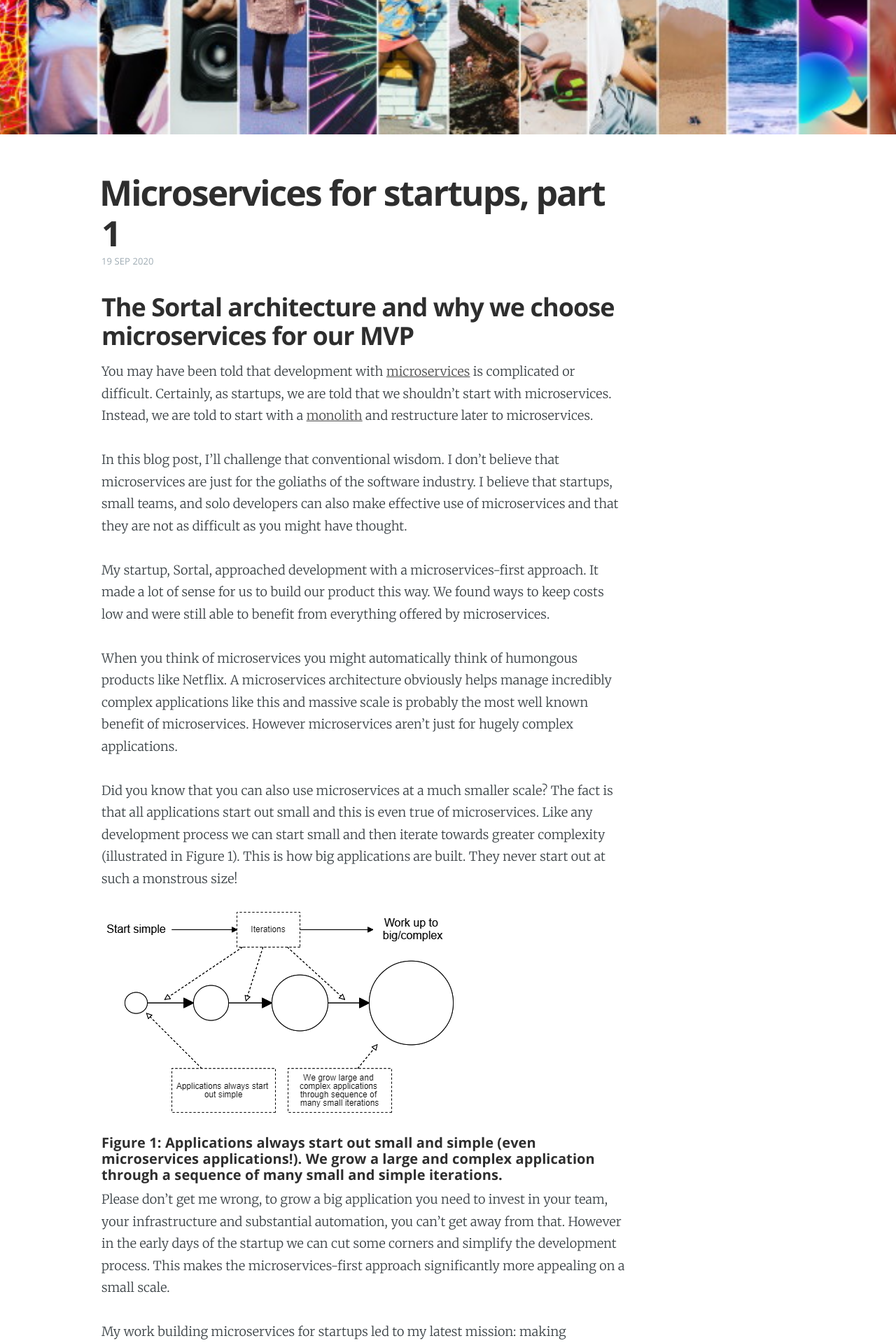
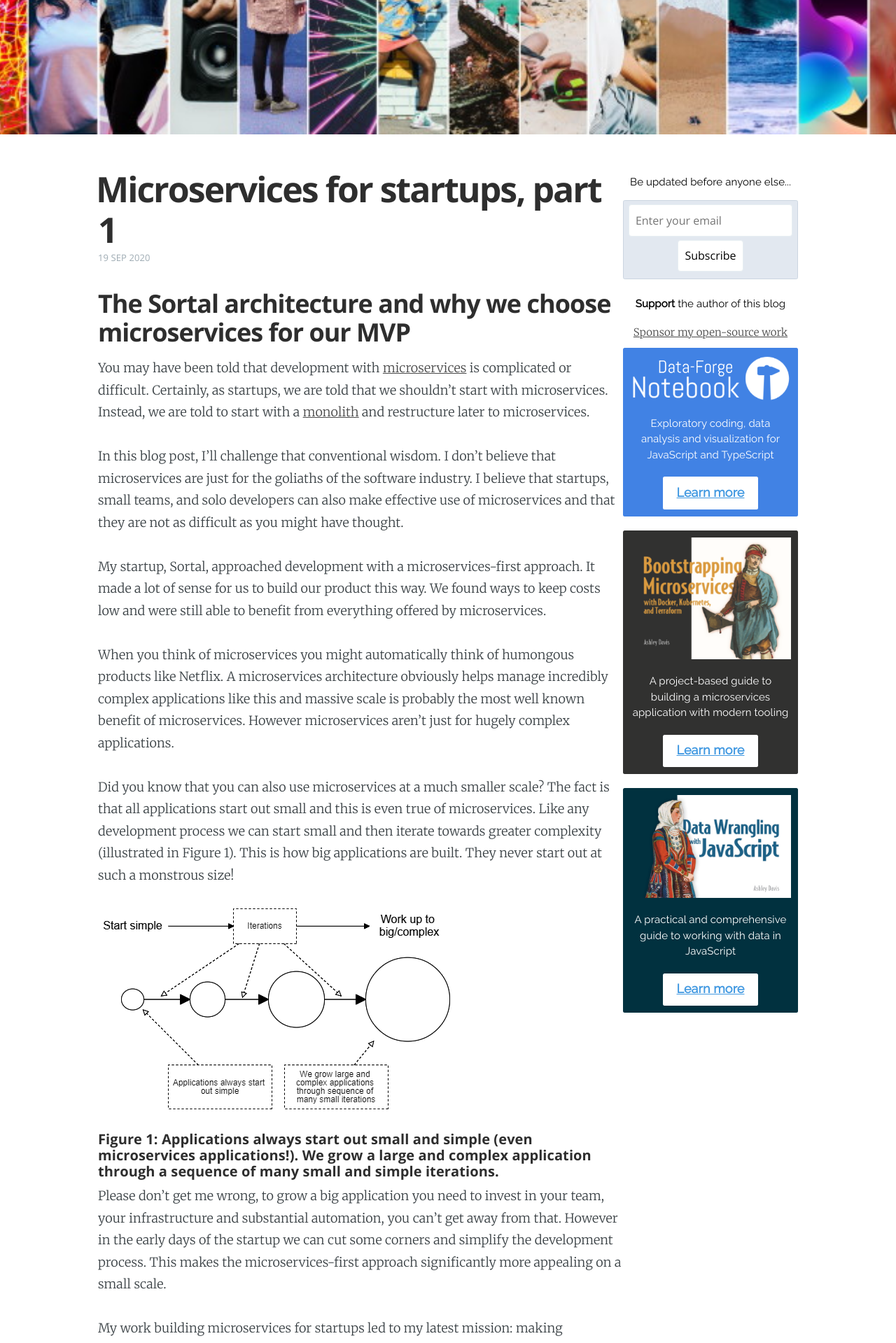
Before and after one commit to ashleydavis/the-data-wrangler-blog, a Jekyll site: the page built from _posts/2020-09-19-microservices-for-startups-1.md, in a window 1280 px wide. Shown: the part 303-2222 px from the top of the page at 70% size. Built offline with Jekyll 4.4.1, drawn with Linux system fonts in a browser that asks for light colours; comment, search, counter and statistics services are not loaded.

Commit message:
Tweaked post padding.

```diff
--- a/_layouts/post.html
+++ b/_layouts/post.html
@@ -18,7 +18,7 @@
     <article class="post {{page.post_class}}">
 
         <div class="flex flex-wrap">
-            <div class="w-full md:w-3/4 lg:w-3/4 xl:w-3/4 p-2">
+            <div class="w-full md:w-3/4 lg:w-3/4 xl:w-3/4">
                 <div>
                     <header class="post-header">
                         <h1 class="post-title">{{page.title}}</h1>
```
